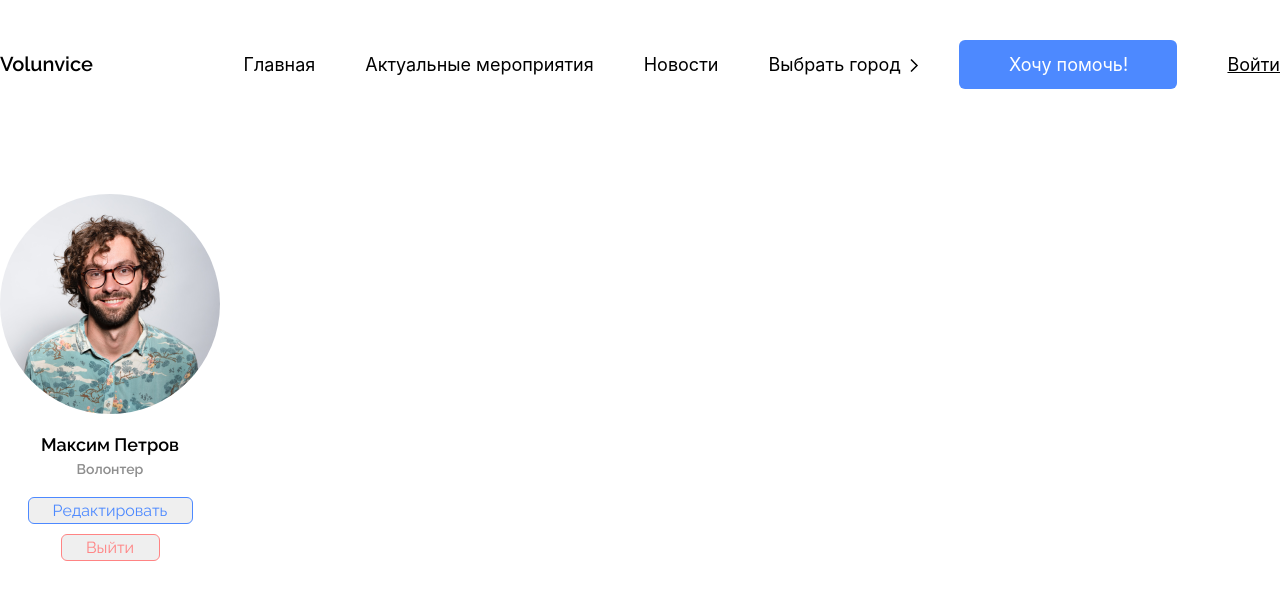
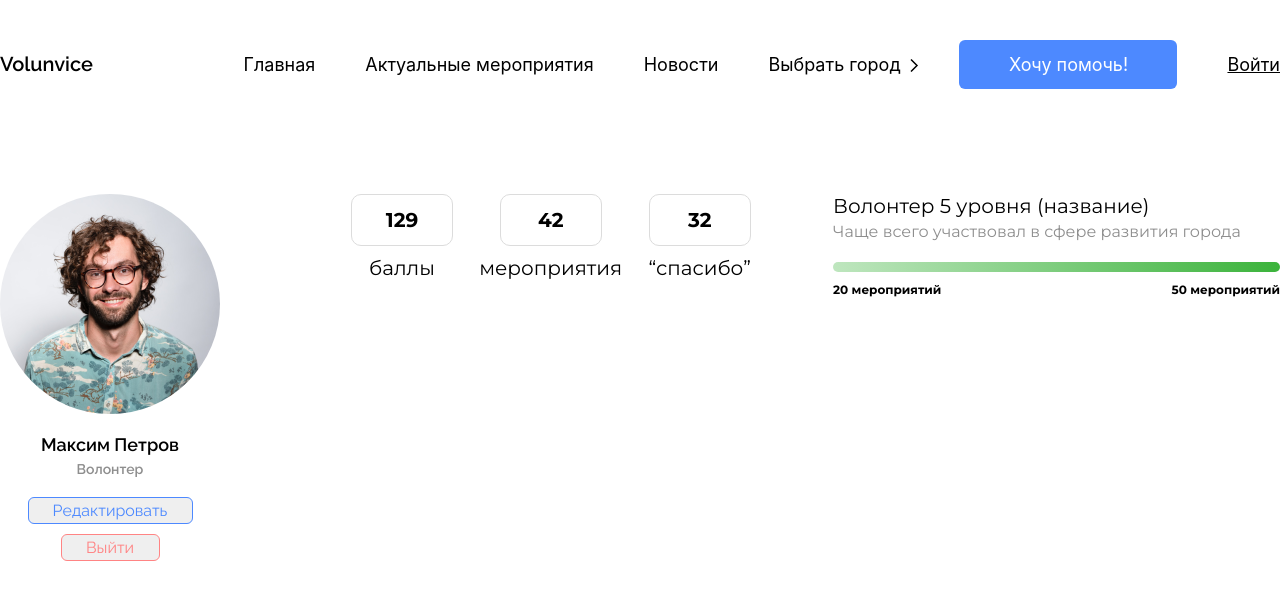
Before and after one commit to NAVIch0k/volunvice, a React (Create React App) app: page /profile in a window 1280 px wide. Shown: the top 600 px of the page. Built offline with nearby package versions, Linux system fonts and the light colour scheme.

Commit message:
create Dashboard

```diff
--- a/src/Components/pages/profile/Profile.jsx
+++ b/src/Components/pages/profile/Profile.jsx
@@ -2,6 +2,7 @@ import React from 'react'
 
 // COMPONENTS
 import Menu from '../../Menu/Menu'
+import Dashboard from './blocks/Dashboard/Dashboard'
 import Info from './blocks/Info/Info'
 
 // STYLES
@@ -15,7 +16,9 @@ const Profile = () => {
       <div className={style.columns}>
         <Info />
 
-        <div></div>
+        <div className={style.content}>
+          <Dashboard />
+        </div>
       </div>
     </div>
   )
--- /dev/null
+++ b/src/Components/pages/profile/blocks/Dashboard/Dashboard.jsx
@@ -0,0 +1,38 @@
+import React from 'react'
+
+// STYLES
+import style from './dashboard.module.scss'
+
+const Dashboard = () => {
+  return (
+    <section className={style.dashboard}>
+      <div className={style.dashboard__achievements}>
+        <div className={style.dashboard__block}>
+          <p className={style.dashboard__amount}>129</p>
+          <p className={style.dashboard__type}>баллы</p>
+        </div>
+        <div className={style.dashboard__block}>
+          <p className={style.dashboard__amount}>42</p>
+          <p className={style.dashboard__type}>мероприятия</p>
+        </div>
+        <div className={style.dashboard__block}>
+          <p className={style.dashboard__amount}>32</p>
+          <p className={style.dashboard__type}>“спасибо”</p>
+        </div>
+      </div>
+      <div className={style.dashboard__level}>
+        <p className={style.dashboard__title}>Волонтер 5 уровня (название)</p>
+        <p className={style.dashboard__subtitle}>Чаще всего участвовал в сфере развития города</p>
+        <div className={style.dashboard__progress}>
+          <i className={style.dashboard__state}></i>
+        </div>
+        <div className={style.dashboard__info}>
+          <p className={style.dashboard__text}>20 мероприятий</p>
+          <p className={style.dashboard__text}>50 мероприятий</p>
+        </div>
+      </div>
+    </section>
+  )
+}
+
+export default Dashboard
--- /dev/null
+++ b/src/Components/pages/profile/blocks/Dashboard/dashboard.module.scss
@@ -0,0 +1,105 @@
+.dashboard {
+  display: flex;
+
+  &__achievements {
+    display: flex;
+    justify-content: space-between;
+
+    max-width: 400px;
+    width: 100%;
+  }
+
+  &__block {
+    display: flex;
+    flex-direction: column;
+    align-items: center;
+  }
+
+  &__amount {
+    display: flex;
+    justify-content: center;
+    align-items: center;
+
+    width: 100px;
+    height: 50px;
+
+    margin: 0;
+
+    border: 1px solid #dcdcdc;
+    border-radius: 10px;
+
+    font-family: 'Montserrat';
+    font-weight: 700;
+    font-size: 20px;
+    line-height: 24px;
+
+    color: #000000;
+  }
+
+  &__type {
+    margin: 0;
+    margin-top: 10px;
+
+    font-family: 'Montserrat';
+    font-weight: 400;
+    font-size: 20px;
+    line-height: 24px;
+  }
+
+  &__level {
+    width: 100%;
+
+    margin-left: 82px;
+  }
+
+  &__title {
+    margin: 0;
+    margin-bottom: 4px;
+
+    font-family: 'Montserrat';
+    font-weight: 400;
+    font-size: 20px;
+    line-height: 24px;
+
+    color: #000000;
+  }
+
+  &__subtitle {
+    margin: 0;
+
+    font-family: 'Montserrat';
+    font-weight: 400;
+    font-size: 16px;
+    line-height: 20px;
+
+    color: #8e8e8e;
+  }
+
+  &__progress {
+    width: 100%;
+    height: 10px;
+
+    margin-top: 20px;
+
+    background: linear-gradient(89.99deg, rgba(59, 179, 59, 0.33) 0.01%, #3bb33b 100%);
+
+    border-radius: 20px;
+  }
+
+  &__info {
+    display: flex;
+    justify-content: space-between;
+  }
+
+  &__text {
+    margin: 0;
+    margin-top: 10px;
+
+    font-family: 'Montserrat';
+    font-weight: 700;
+    font-size: 12px;
+    line-height: 15px;
+
+    color: #000000;
+  }
+}
--- a/src/Components/pages/profile/blocks/Info/info.module.scss
+++ b/src/Components/pages/profile/blocks/Info/info.module.scss
@@ -1,10 +1,11 @@
 .info {
   display: flex;
   flex-direction: column;
-
   align-items: center;
 
   max-width: 220px;
+
+  margin-right: 131px;
   &__avatar {
     border-radius: 50%;
     margin-bottom: 20px;
--- a/src/Components/pages/profile/profile.module.scss
+++ b/src/Components/pages/profile/profile.module.scss
@@ -6,5 +6,11 @@
 }
 
 .columns {
+  display: flex;
+
   margin-top: 105px;
 }
+
+.content {
+  width: 100%;
+}
```
